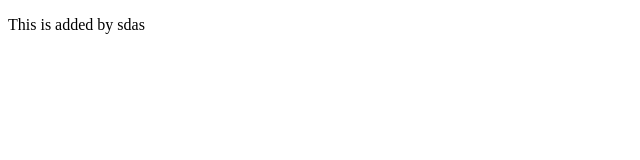
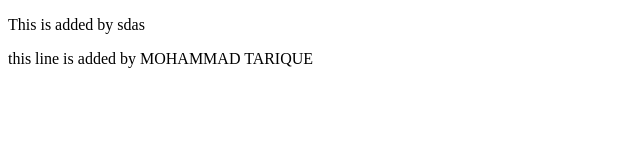
Before and after one commit to MOHAMMAD-TARIQUE-95/mountBlue-task, a plain HTML site: page index.html in a window 1280 px wide. Shown: the whole page, without its empty margins (0-640 px from the left). Drawn offline with Linux system fonts and the light colour scheme.

Commit message:
editted in the index file pushed by Sasmita DAS

```diff
--- a/index.html
+++ b/index.html
@@ -7,5 +7,6 @@
 </head>
 <body>
     <p>This is added by sdas</p>
+    <p>this line is added by MOHAMMAD TARIQUE</p>
 </body>
 </html>
```
